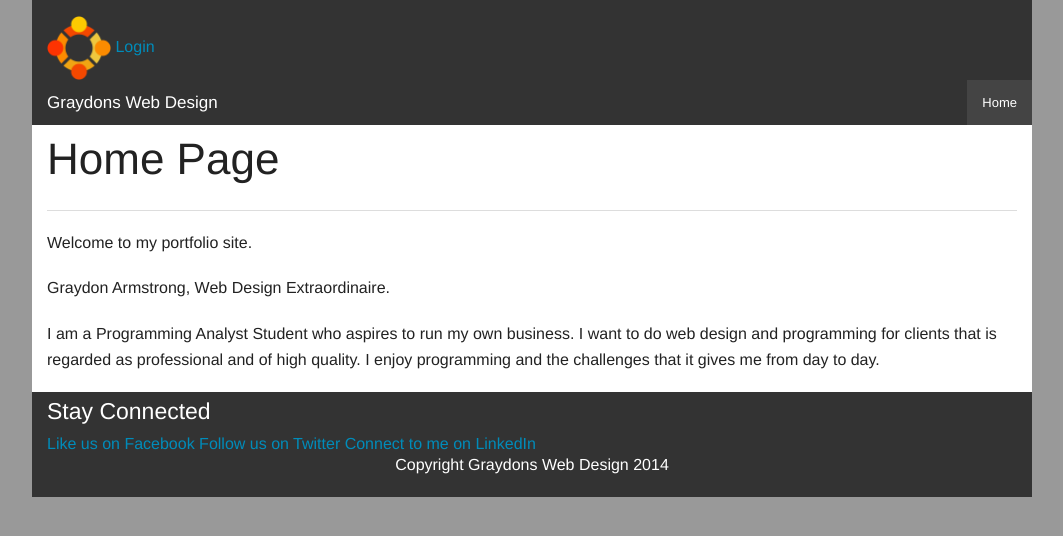
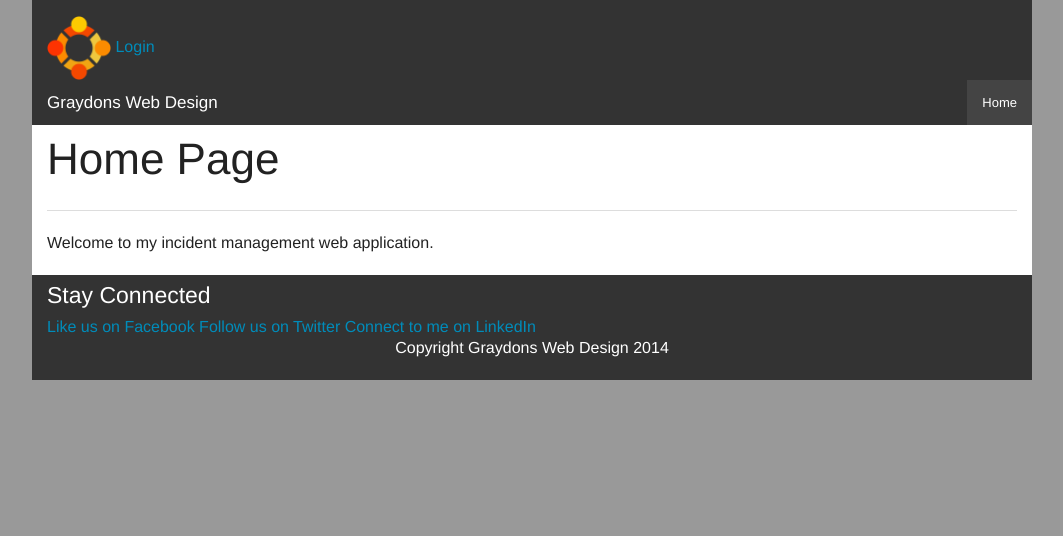
Before and after one commit to graydon-armstrong/Assignment4_FinalProject, a PHP site: page / in a window 1280 px wide. Shown: the top 536 px of the page, without its empty margins (108-1171 px from the left). Run offline with PHP 8.4, Linux system fonts and the light colour scheme.

Commit message:
Index cleanup

```diff
--- a/index.php
+++ b/index.php
@@ -27,9 +27,7 @@ File Description: The home page for the website. Has the tag and mission stateme
 		<div class="row">
 			<div id="content">
 				<div class="large-12 columns">
-					<p>Welcome to my portfolio site.</p>
-					<p>Graydon Armstrong, Web Design Extraordinaire.</p>
-					<p>I am a Programming Analyst Student who aspires to run my own business. I want to do web design and programming for clients that is regarded as professional and of high quality. I enjoy programming and the challenges that it gives me from day to day.</p>
+					<p>Welcome to my incident management web application.</p>
 				</div>
 			</div>
 		</div>
```
